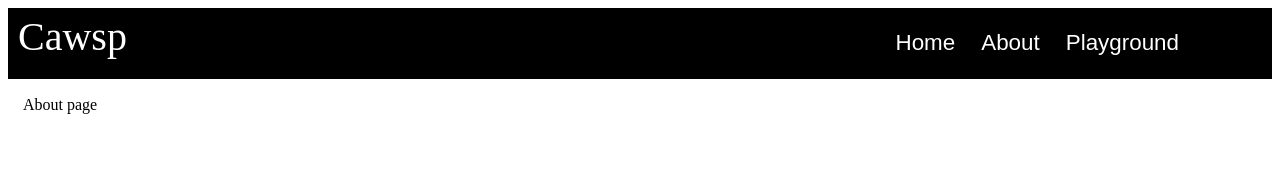
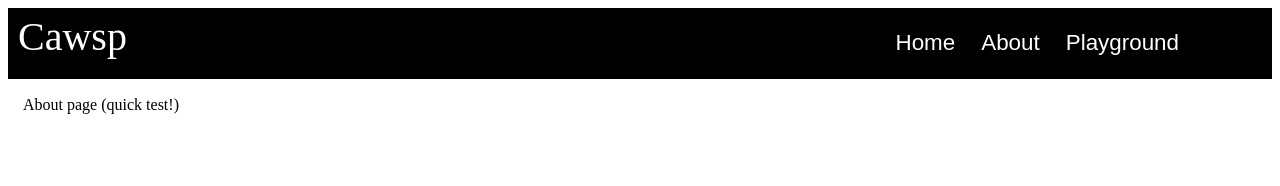
Before and after one commit to lcawkell/cawsp, a React app: page /About in a window 1280 px wide. Shown: the top 186 px of the page. Built offline with nearby package versions, Linux system fonts and the light colour scheme.

Commit message:
CI testing

```diff
--- a/src/components/About.tsx
+++ b/src/components/About.tsx
@@ -18,7 +18,7 @@ class About extends React.Component<AboutProps, AboutState> {
     render() {
         return (
             <div>
-                About page
+                About page (quick test!)
             </div>
         );
     }
```
